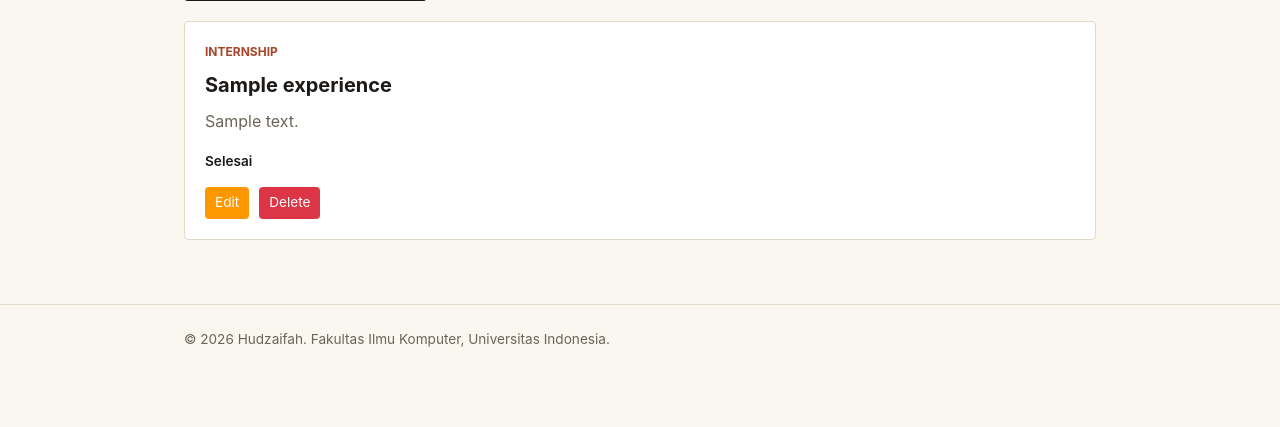
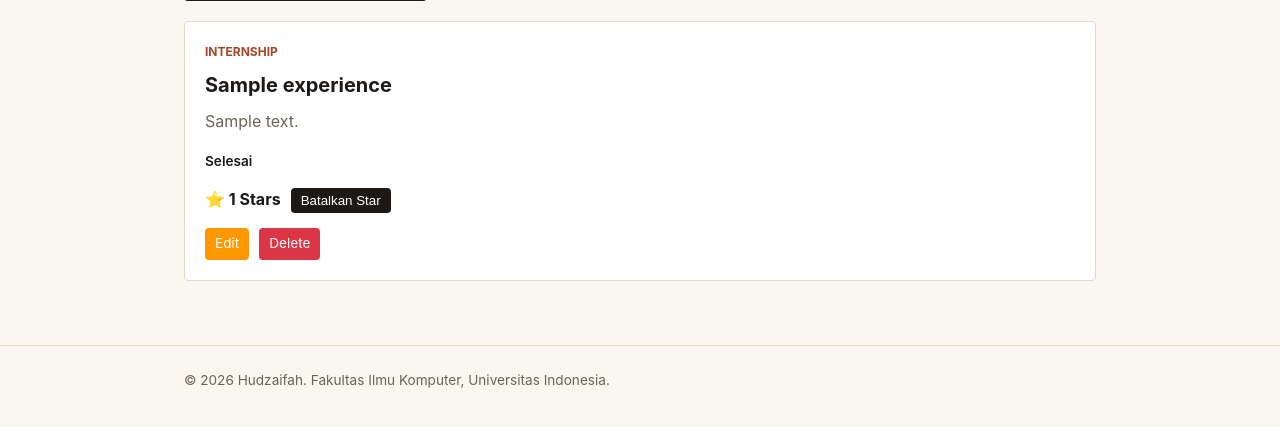
Before and after one commit to uzzzzzaaaaa/myportofolio, a Django app: page /experience/ in a window 1280 px wide. Shown: the part 286-713 px from the top of the page. Run offline with Django 5.2, Linux system fonts and the light colour scheme; a user stored in the database is signed in; tables that the repository leaves empty hold one stand-in row (values such as "Sample post").

Commit message:
feat: Menyelesaikan Tugas 4

```diff
--- a/main/models.py
+++ b/main/models.py
@@ -20,6 +20,7 @@ class Experience(models.Model):
     thumbnail = models.URLField(blank=True, null=True)
     started_at = models.DateTimeField(auto_now_add=True)
     ended_at = models.DateTimeField(blank=True, null=True)
+    stars = models.ManyToManyField(User, related_name='experience_stars', blank=True)
     def __str__(self):
         return self.title
 
--- a/main/urls.py
+++ b/main/urls.py
@@ -4,7 +4,7 @@ from main.views import show_main, show_experience, show_projects, create_project
 
 from main.views import create_experience, edit_experience, delete_experience, show_json_experience
 
-from main.views import  register, login_user, logout_user,toggle_star
+from main.views import  register, login_user, logout_user, toggle_star, toggle_star_experience
 
 app_name = "main"
 
@@ -22,5 +22,6 @@ urlpatterns = [
     path("register/", register, name="register"),
     path("login/", login_user, name="login"),
     path("logout/", logout_user, name="logout"),
-    path("projects/<uuid:project_id>/star/", toggle_star, name="toggle_star",)
+    path("projects/<uuid:project_id>/star/", toggle_star, name="toggle_star"),
+    path('experience/<uuid:id>/star/', toggle_star_experience, name='toggle_star_experience'),
 ]
--- a/main/views.py
+++ b/main/views.py
@@ -4,7 +4,7 @@ from django.contrib import messages
 
 from django.core import serializers
 
-from django.http import HttpResponse
+from django.http import HttpResponse, HttpResponseForbidden
 
 from django.shortcuts import get_object_or_404, redirect, render
 
@@ -24,6 +24,9 @@ import datetime
 
 def show_main(request):
     last_login = request.COOKIES.get('last_login', 'Belum ada sesi login / Cookie tidak ditemukan')
+    is_editor = False
+    if request.user.is_authenticated:
+        is_editor = request.user.groups.filter(name='Editor').exists()
     context = {
         "name": "Hudzaifah",
         "npm": "2506622840",
@@ -32,6 +35,8 @@ def show_main(request):
             "Mahasiswa Ilmu Komputer di Universitas Indonesia yang hobi mengotomatiskan segala sesuatu yang bersifat repetitif."
         ),
         "last_login": last_login,
+        'is_editor': is_editor,
+
     }
     return render(request, "index.html", context)
 
@@ -100,7 +105,10 @@ def delete_project(request, project_id):
 
     return redirect("main:show_projects")
 
+@login_required(login_url='/login/')
 def create_experience(request):
+    if not request.user.is_superuser:
+        return HttpResponseForbidden("403 Forbidden: Hanya Pemilik Portofolio yang dapat membuat data.")
     form = ExperienceForm(request.POST or None)
 
     if form.is_valid() and request.method == "POST":
@@ -110,7 +118,12 @@ def create_experience(request):
     context = {'form': form}
     return render(request, "create_experience.html", context)
 
+@login_required(login_url='/login/')
 def edit_experience(request, id):
+    is_editor = request.user.groups.filter(name='Editor').exists()
+
+    if not (request.user.is_superuser or is_editor):
+        return HttpResponseForbidden("403 Forbidden: Anda tidak memiliki hak untuk mengubah data.")
     experience = get_object_or_404(Experience, pk=id)
     form = ExperienceForm(request.POST or None, instance=experience)
 
@@ -121,7 +134,10 @@ def edit_experience(request, id):
     context = {'form': form, 'experience': experience}
     return render(request, "edit_experience.html", context)
 
+@login_required(login_url='/login/')
 def delete_experience(request, id):
+    if not request.user.is_superuser:
+        return HttpResponseForbidden("403 Forbidden: Hanya Pemilik Portofolio yang dapat menghapus data.")
     experience = get_object_or_404(Experience, pk=id)
     experience.delete()
     return redirect('main:show_experience')
@@ -177,3 +193,15 @@ def toggle_star(request, project_id):
             project.starred_by.add(request.user)
 
     return redirect("main:show_projects")
+
+@login_required(login_url='/login/')
+def toggle_star_experience(request, id):
+    if request.method == 'POST':
+        experience = get_object_or_404(Experience, pk=id)
+
+        if request.user in experience.stars.all():
+            experience.stars.remove(request.user)
+        else:
+            experience.stars.add(request.user)
+
+    return redirect('main:show_experience')
--- a/templates/experience.html
+++ b/templates/experience.html
@@ -4,6 +4,9 @@
     <div class="container">
       <p class="section-kicker">Perjalanan saya sejauh ini</p>
       <h1>Experience</h1>
+
+      <!-- HANYA SUPERUSER YANG BISA TAMBAH DATA -->
+      {% if user.is_superuser %}
       <a
         href="{% url 'main:create_experience' %}"
         style="
@@ -18,10 +21,12 @@
       >
         + Tambah Pengalaman Baru
       </a>
+      {% endif %}
 
       <div class="experience-grid">
         {% for experience in experience_list %}
-        <ar class="experience-card">
+        <!-- Typo <ar> sudah diperbaiki menjadi <article> -->
+        <article class="experience-card">
           <span class="experience-category">
             {{ experience.get_category_display }}
           </span>
@@ -34,10 +39,81 @@
           <p class="experience-status">Selesai</p>
           {% endif %}
 
-          <div style="margin-top: 15px; display: flex; gap: 10px;">
-              <a href="{% url 'main:edit_experience' experience.id %}" style="padding: 5px 10px; background-color: #ff9800; color: white; text-decoration: none; border-radius: 4px; font-size: 0.85rem;">Edit</a>
+          <!-- BAGIAN TOMBOL AKSI & STAR -->
+          <div
+            style="
+              margin-top: 15px;
+              display: flex;
+              flex-direction: column;
+              gap: 10px;
+            "
+          >
+            <!-- 1. INFO JUMLAH STAR & TOMBOL STAR (Hanya untuk user yang login) -->
+            <div style="display: flex; align-items: center; gap: 10px">
+              <span style="font-weight: bold"
+                >⭐ {{ experience.stars.count }} Stars</span
+              >
 
-              <a href="{% url 'main:delete_experience' experience.id %}" onclick="return confirm('Yakin mau menghapus data ini?');" style="padding: 5px 10px; background-color: #dc3545; color: white; text-decoration: none; border-radius: 4px; font-size: 0.85rem;">Delete</a>
+              {% if user.is_authenticated %}
+              <form
+                action="{% url 'main:toggle_star_experience' experience.id %}"
+                method="POST"
+                style="display: inline"
+              >
+                {% csrf_token %}
+                <button
+                  type="submit"
+                  style="
+                    padding: 5px 10px;
+                    background-color: var(--ink, #000);
+                    color: white;
+                    border: none;
+                    border-radius: 4px;
+                    cursor: pointer;
+                  "
+                >
+                  {% if user in experience.stars.all %} Batalkan Star {% else %}
+                  Beri Star {% endif %}
+                </button>
+              </form>
+              {% endif %}
+            </div>
+
+            <!-- 2. TOMBOL EDIT & DELETE -->
+            <!-- prettier-ignore -->
+            {% if user.is_superuser or is_editor %}
+            <div style="display: flex; gap: 10px; margin-top: 5px">
+              <a
+                href="{% url 'main:edit_experience' experience.id %}"
+                style="
+                  padding: 5px 10px;
+                  background-color: #ff9800;
+                  color: white;
+                  text-decoration: none;
+                  border-radius: 4px;
+                  font-size: 0.85rem;
+                "
+                >Edit</a
+              >
+
+              <!-- HANYA SUPERUSER YANG BISA DELETE -->
+              {% if user.is_superuser %}
+              <a
+                href="{% url 'main:delete_experience' experience.id %}"
+                onclick="return confirm('Yakin mau menghapus data ini?');"
+                style="
+                  padding: 5px 10px;
+                  background-color: #dc3545;
+                  color: white;
+                  text-decoration: none;
+                  border-radius: 4px;
+                  font-size: 0.85rem;
+                "
+                >Delete</a
+              >
+              {% endif %}
+            </div>
+            {% endif %}
           </div>
         </article>
         {% empty %}
```
Also changed, not shown: main/migrations/0003_experience_stars.py (added).
